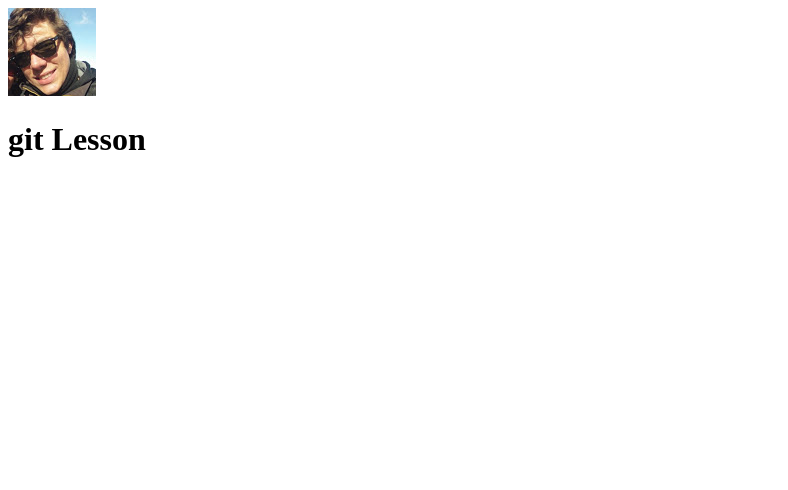
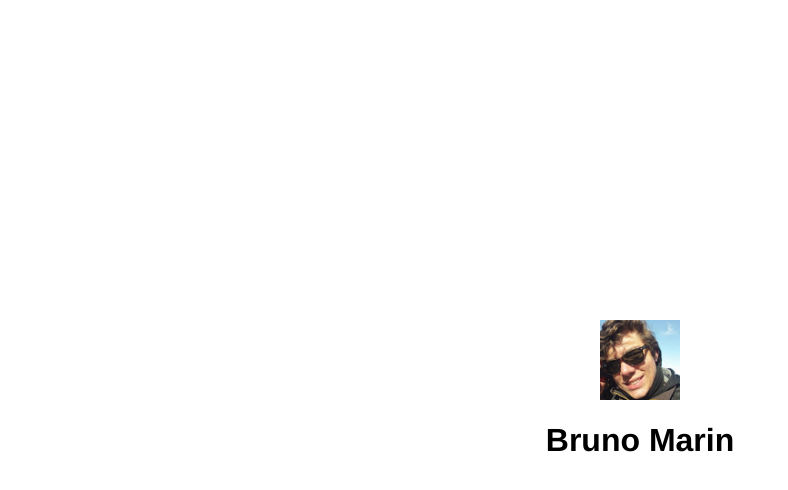
Before and after one commit to marinbruno/git101, a plain HTML site: page index.html in a window 1280 px wide. Shown: the whole page, without its empty margins (0-788 px from the left). Drawn offline with Linux system fonts and the light colour scheme.

Commit message:
Centered image and tagline

```diff
--- a/index.html
+++ b/index.html
@@ -1,11 +1,13 @@
 <!DOCTYPE html>
 <html>
 <head>
-	<title>git hub class</title>
-	<img src="gitlesson.jpg">
-	<h1>git Lesson</h1>
+	<link rel="stylesheet" type="text/css" href="style.css">
 </head>
 <body>
-
+	<div id="container">
+		<title>git hub class</title>
+		<img id="logo" src="gitlesson.jpg">
+		<h1>Bruno Marin</h1>
+	</div>
 </body>
 </html>
--- /dev/null
+++ b/style.css
@@ -0,0 +1,18 @@
+body{
+	margin:0;
+	font-family: Helvetica;
+
+}
+
+#logo {
+	height: 80px;
+	width: 80px;
+}
+
+#container {
+	display: flex;
+	align-items: center;
+	justify-content: center;
+	height: 100vh;
+	flex-direction: column;
+}
```
